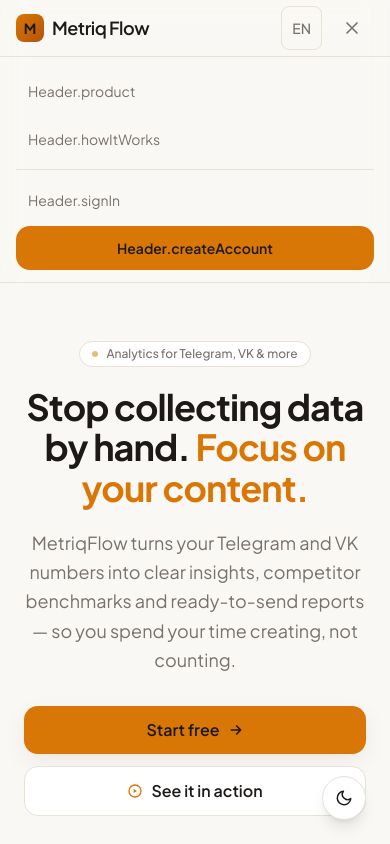
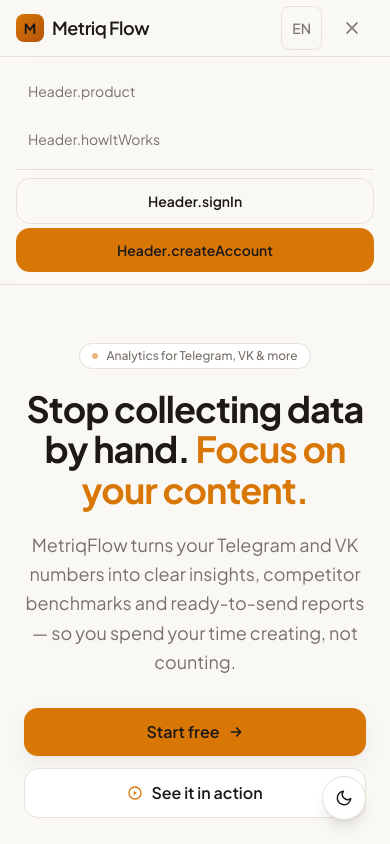
Before and after one commit to nailatik/metriqflow, a Next.js app in the folder frontend/: page /en in a window 390 px wide. Both pictures are taken after a click on the button 352 px from the left and 28 px from the top of the page. Shown: the top 844 px of the page. Built offline with nearby package versions, Linux system fonts and the light colour scheme; no server answers.

Commit message:
upd | mobile header menu — sign in button symmetric with create account

```diff
--- a/frontend/widgets/Header/Header.tsx
+++ b/frontend/widgets/Header/Header.tsx
@@ -150,7 +150,7 @@ export const Header = observer(() => {
                 <Link
                   href="/login"
                   onClick={() => setMobileOpen(false)}
-                  className="px-3 py-3 rounded-lg text-sm text-textSecondary hover:text-textMain hover:bg-surfaceMuted transition-colors"
+                  className="px-3 py-3 rounded-xl text-sm font-semibold border border-border text-textMain hover:bg-surfaceMuted transition-colors text-center"
                 >
                   {t("signIn")}
                 </Link>
```
